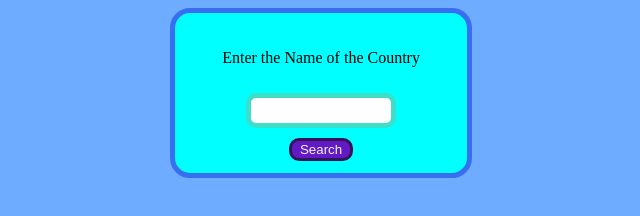
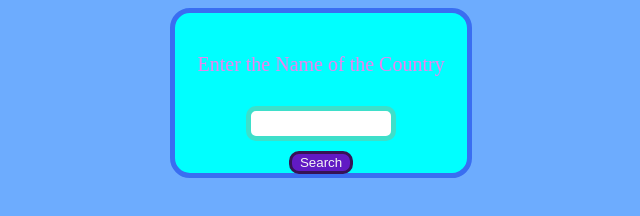
Before and after one commit to vedantgayake07/Currency-Convertor, a plain HTML site: page index.html in a window 1280 px wide. Shown: the whole page, without its empty margins (306-946 px from the left). Drawn offline with Linux system fonts and the light colour scheme.

Commit message:
Update country.css
Changes the css

```diff
--- a/country.css
+++ b/country.css
@@ -3,6 +3,12 @@ body
     background-color: rgb(109, 172, 254);
     display: flex;
     flex-direction: column;
+}
+
+p
+{
+    font-size  : 20px;
+    color : violet;
 }
 
 #container
```
